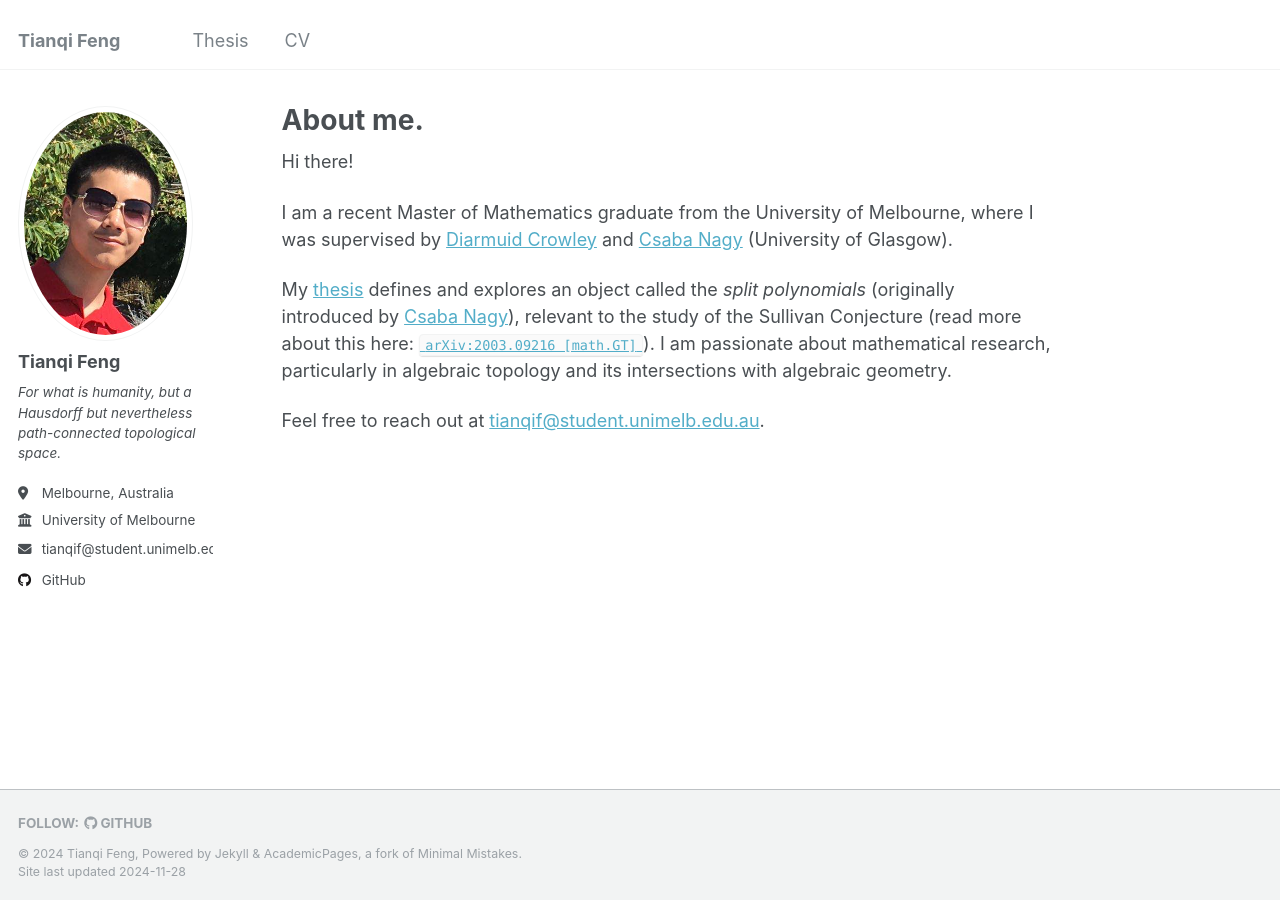
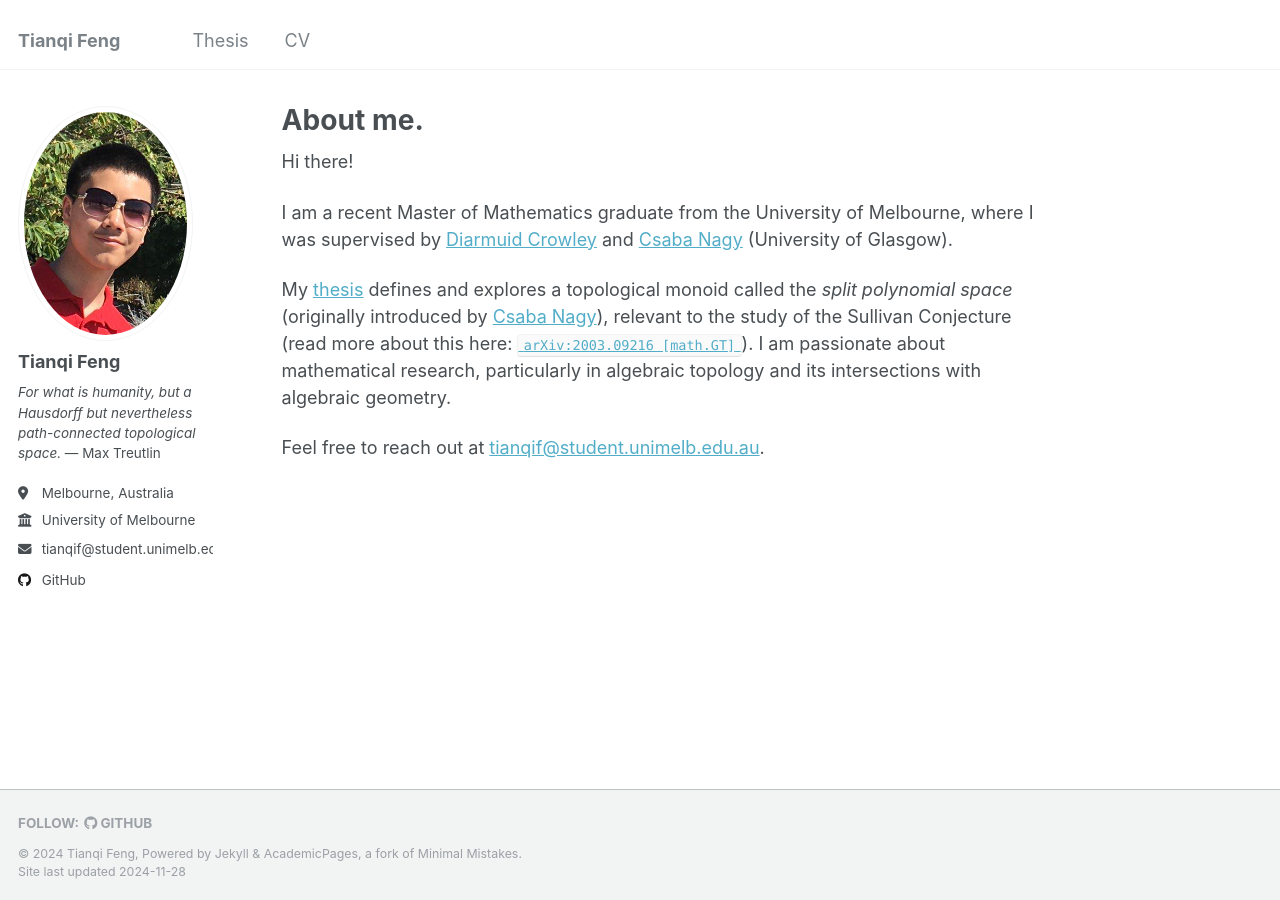
Before and after one commit to feng-tq/feng-tq.github.io, a Jekyll site: the page built from _pages/about.md, in a window 1280 px wide. Built offline with Jekyll 4.4.1, drawn with Linux system fonts in a browser that asks for light colours.

Commit message:
Change some wording.

```diff
--- a/_config.yml
+++ b/_config.yml
@@ -24,7 +24,7 @@ author:
   avatar           : "profile.png"
   name             : "Tianqi Feng"
   pronouns         : # example: "she/her"
-  bio              : "<em>For what is humanity, but a Hausdorff but nevertheless path-connected topological space.</em>"
+  bio              : "<em>For what is humanity, but a Hausdorff but nevertheless path-connected topological space.</em> — Max Treutlin"
   location         : "Melbourne, Australia"
   employer         : "University of Melbourne"
   uri              : # URL
--- a/_data/authors.yml
+++ b/_data/authors.yml
@@ -4,7 +4,7 @@ Tianqi Feng:
   name        : "Tianqi Feng"
   # uri         : "http://name.com"
   email       : "tianqif@student.unimelb.edu.au"
-  bio         : "<em>For what is humanity, but a Hausdorff but nevertheless path-connected topological space.</em>"
+  bio         : "<em>For what is humanity, but a Hausdorff but nevertheless path-connected topological space.</em> — Max Treutlin"
   avatar      : "profile.png"
   # twitter     : "name"
   # google_plus : "Name"
--- a/_pages/about.md
+++ b/_pages/about.md
@@ -12,7 +12,7 @@ Hi there!
 I am a recent Master of Mathematics graduate from the University of Melbourne,
 where I was supervised by [Diarmuid Crowley][crowley] and [Csaba Nagy][nagy] (University of Glasgow).
 
-My [thesis][thesis] defines and explores an object called the *split polynomials* (originally introduced by [Csaba Nagy][nagy]),
+My [thesis][thesis] defines and explores a topological monoid called the *split polynomial space* (originally introduced by [Csaba Nagy][nagy]),
 relevant to the study of the Sullivan Conjecture (read more about this here: [`arXiv:2003.09216 [math.GT]`][crowley20]).
 I am passionate about mathematical research, particularly in algebraic topology and its intersections with algebraic geometry.
 
```
Also changed, not shown: _pages/thesis.md (+1 -1 lines).
